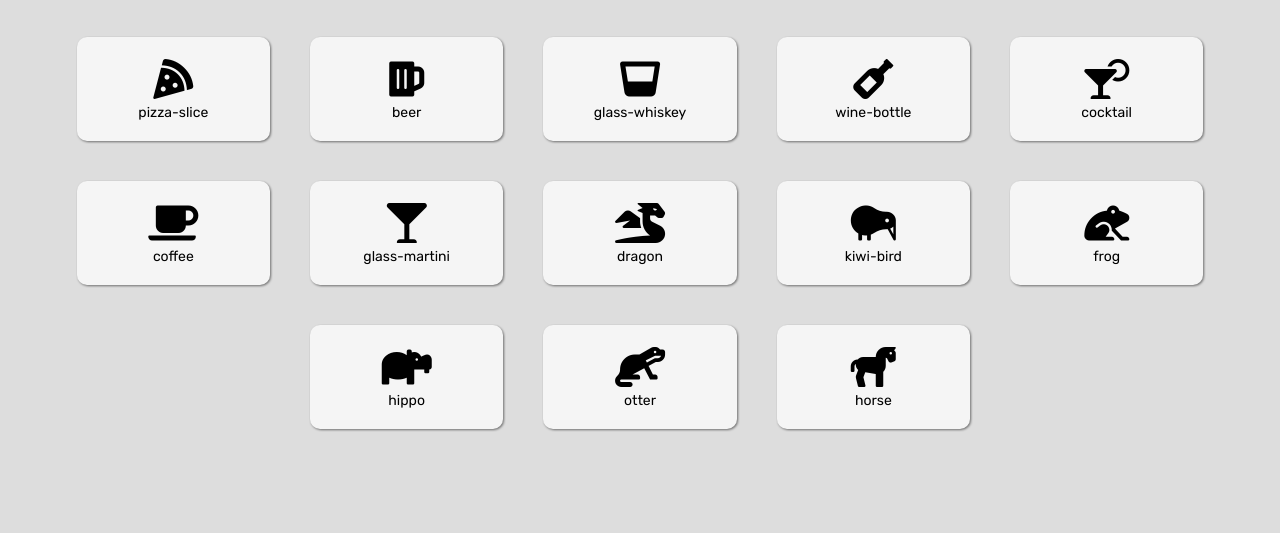
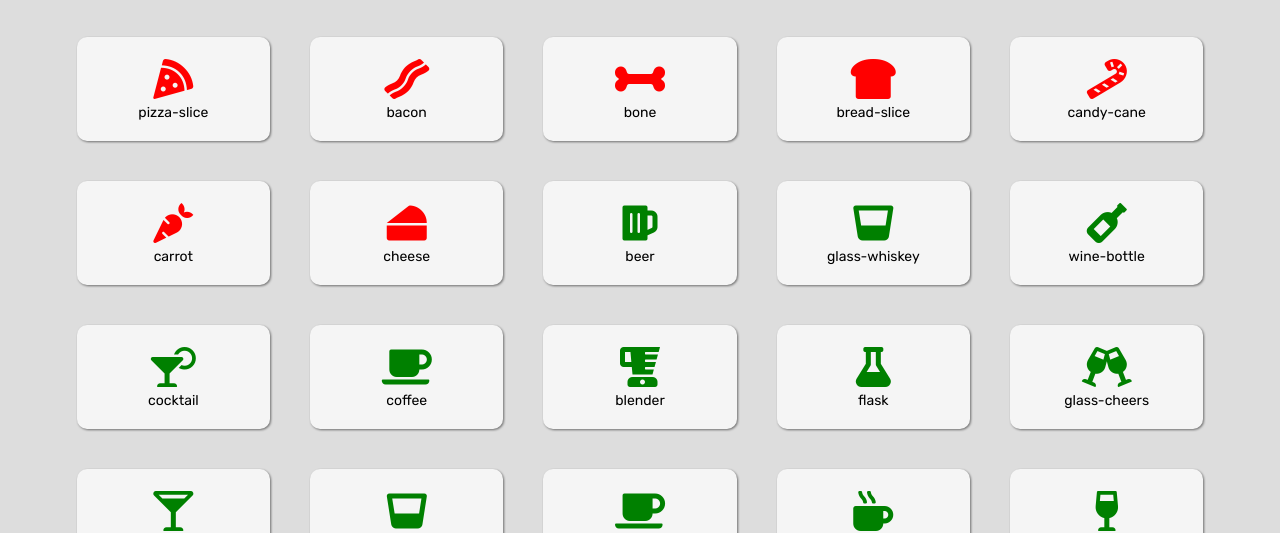
Before and after one commit to alessandro-falcone96/js-es6-icons, a plain HTML site: page index.html in a window 1280 px wide. Shown: the part 267-800 px from the top of the page. Drawn offline with nearby package versions, Linux system fonts and the light colour scheme.

Commit message:
Aggiunto milestone 2 usando es6

```diff
--- a/css/style.css
+++ b/css/style.css
@@ -64,7 +64,7 @@ body {
   font-size: 14px;
 }
 
-.green{
+/* .green{
   color: green;
 }
 .blue{
@@ -72,4 +72,4 @@ body {
 }
 .orange{
   color: orange;
-}
+} */
--- a/js/script.js
+++ b/js/script.js
@@ -45,6 +45,42 @@ const icons = [
     category: "food"
   },
   {
+    name: 'bacon',
+    family: 'fas',
+    prefix: 'fa-',
+    category: "food"
+  },
+  {
+    name: 'bone',
+    family: 'fas',
+    prefix: 'fa-',
+    category: "food"
+  },
+  {
+    name: 'bread-slice',
+    family: 'fas',
+    prefix: 'fa-',
+    category: "food"
+  },
+  {
+    name: 'candy-cane',
+    family: 'fas',
+    prefix: 'fa-',
+    category: "food"
+  },
+  {
+    name: 'carrot',
+    family: 'fas',
+    prefix: 'fa-',
+    category: "food"
+  },
+  {
+    name: 'cheese',
+    family: 'fas',
+    prefix: 'fa-',
+    category: "food"
+  },
+  {
     name: 'beer',
     family: 'fas',
     prefix: 'fa-',
@@ -75,10 +111,75 @@ const icons = [
     category: "beverage"
   },
   {
-    name: 'glass-martini',
+    name: 'blender',
     family: 'fas',
     prefix: 'fa-',
     category: "beverage"
+  },
+  {  name: 'flask',
+    family: 'fas',
+    prefix: 'fa-',
+    category: "beverage"
+  },
+  {
+    name: 'glass-cheers',
+    family: 'fas',
+    prefix: 'fa-',
+    category: "beverage"
+  },
+  {
+    name: 'glass-martini-alt',
+    family: 'fas',
+    prefix: 'fa-',
+    category: "beverage"
+  },
+  {
+    name: 'glass-whiskey',
+    family: 'fas',
+    prefix: 'fa-',
+    category: "beverage"
+  },
+  {
+    name: 'coffee',
+    family: 'fas',
+    prefix: 'fa-',
+    category: "beverage"
+  },
+  {
+    name: 'mug-hot',
+    family: 'fas',
+    prefix: 'fa-',
+    category: "beverage"
+  },
+  {
+    name: 'wine-glass-alt',
+    family: 'fas',
+    prefix: 'fa-',
+    category: "beverage"
+  },
+  {
+    name: 'cat',
+    family: 'fas',
+    prefix: 'fa-',
+    category: "animal"
+  },
+  {
+    name: 'crow',
+    family: 'fas',
+    prefix: 'fa-',
+    category: "animal"
+  },
+  {
+    name: 'dog',
+    family: 'fas',
+    prefix: 'fa-',
+    category: "animal"
+  },
+  {
+    name: 'dove',
+    family: 'fas',
+    prefix: 'fa-',
+    category: "animal"
   },
   {
     name: 'dragon',
@@ -87,7 +188,19 @@ const icons = [
     category: "animal"
   },
   {
-    name: 'kiwi-bird',
+    name: 'feather',
+    family: 'fas',
+    prefix: 'fa-',
+    category: "animal"
+  },
+  {
+    name: 'feather-alt',
+    family: 'fas',
+    prefix: 'fa-',
+    category: "animal"
+  },
+  {
+    name: 'fish',
     family: 'fas',
     prefix: 'fa-',
     category: "animal"
@@ -105,34 +218,88 @@ const icons = [
     category: "animal"
   },
   {
+    name: 'horse',
+    family: 'fas',
+    prefix: 'fa-',
+    category: "animal"
+  },
+  {
+    name: 'horse-head',
+    family: 'fas',
+    prefix: 'fa-',
+    category: "animal"
+  },
+  {
+    name: 'kiwi-bird',
+    family: 'fas',
+    prefix: 'fa-',
+    category: "animal"
+  },
+  {
     name: 'otter',
     family: 'fas',
     prefix: 'fa-',
     category: "animal"
   },
   {
-    name: 'horse',
+    name: 'paw',
     family: 'fas',
     prefix: 'fa-',
     category: "animal"
   },
+  {
+    name: 'spider',
+    family: 'fas',
+    prefix: 'fa-',
+    category: "animal"
+  }
 ];
 
 
 
 // Milestone 1
 
-icons.forEach((element, array) => {
-  let icona = `<div>
-                <i class="${element.family} ${element.prefix}${element.name} ${element.category}"></i>
-                <div class="title">${element.name}</div>
-              </div>`;
-  $('.icons').append(icona);
-});
+// icons.forEach((element, array) => {
+//   let icona = `<div>
+//                 <i class="${element.family} ${element.prefix}${element.name} ${element.category}"></i>
+//                 <div class="title">${element.name}</div>
+//               </div>`;
+//   $('.icons').append(icona);
+// });
 
 
 // Milestone 2
 
+const colors = ["red", "green", "blue"];
+const categories = [];
+
+icons.forEach((item) => {
+  const categoria = item.category;
+  if (categories.includes(categoria) == false) {
+    categories.push(categoria);
+  }
+});
+
+for (var i = 0; i < categories.length; i++) {
+
+  icons.forEach((item) => {
+
+    if (item.category == categories[i]) {
+
+      let icona = `<div>
+                      <i class="${item.family} ${item.prefix}${item.name}" style="color: ${colors[i]}"></i>
+                      <div class="title">${item.name}</div>
+                    </div>`;
+        $('.icons').append(icona);
+    }
+
+  });
+
+
+}
+
+
+// Milestone 2 senza ES6
 // var iconeFontawesome = document.getElementsByTagName("i");
 // for(var i = 0; i < iconeFontawesome.length; i++){
 //
```
